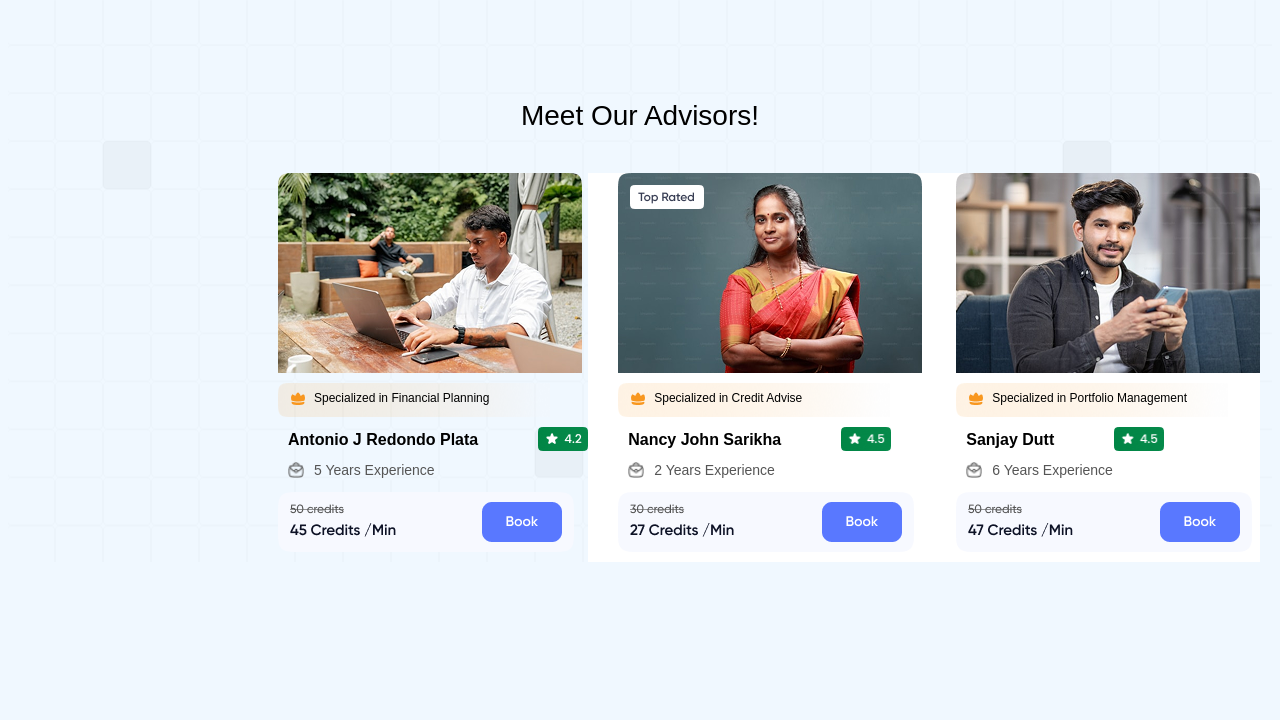
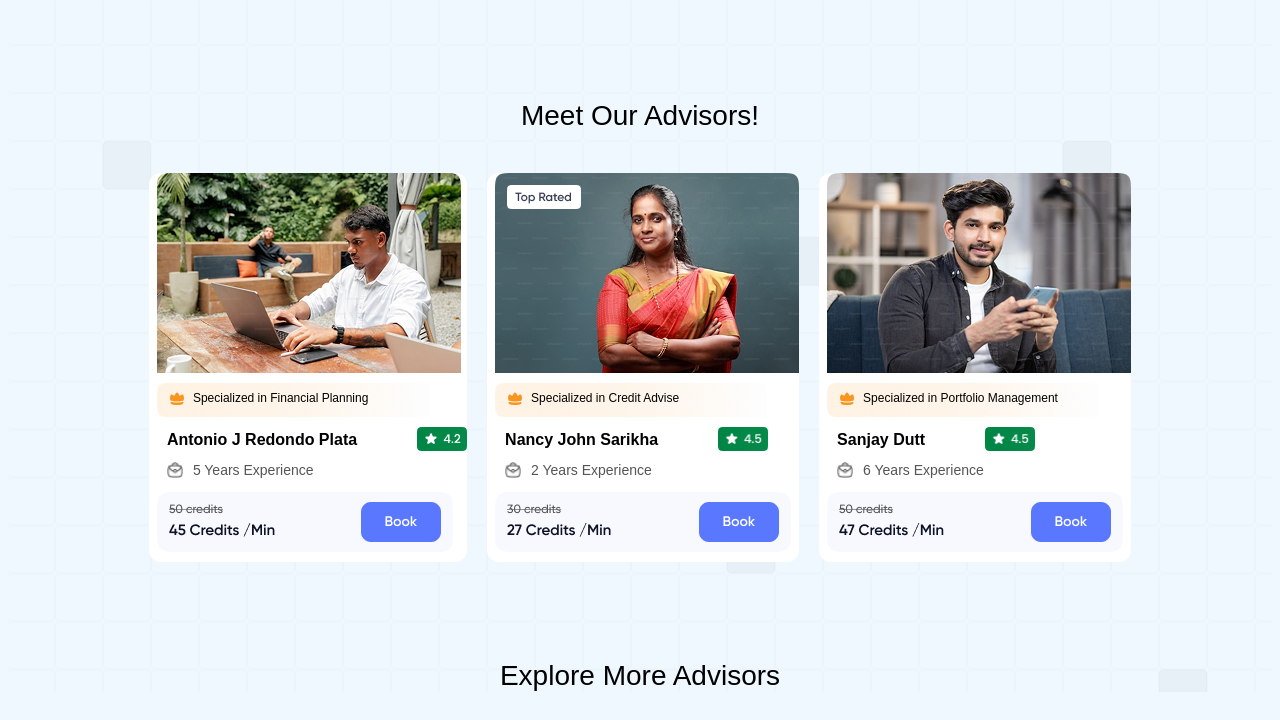
Before and after one commit to Janesh05/crayon, a plain HTML site: page index.html in a window 1280 px wide. Shown: the part 2111-2831 px from the top of the page. Before the commit the page ends 2681 px from the top, so only its background shows below. Drawn offline with Linux system fonts and the light colour scheme; a web font is replaced by a local one.

Commit message:
updated the code

```diff
--- a/index.html
+++ b/index.html
@@ -147,6 +147,7 @@
               <img src="credit_3.png" class="credit3">
            </div>
             </div>
+            <h3 class="page">Explore More Advisors</h3>
           </div>
     </body>
 </html>
--- a/task.css
+++ b/task.css
@@ -200,20 +200,19 @@ p {
 }
 .advisorx1 {
     display: flex;
-    align-content: center;
+    justify-content: center;
     padding-top: 13px;
-    padding-left: 170px;
+    gap: 20px;
 }
 .page4_heading {
     padding-top: 0px;
 }
 .card1 {
     border-radius: 12px;
-    width: 320;
-    height: 420;
-    top: 188px;
-    left: 181px;
-    padding-left: 100px;
+    background-color: #FFFFFF;
+    padding-left: 8px;
+    width: auto;
+    display: grid;
 }
 .card1_title {
     margin-top: 10px;
@@ -267,8 +266,9 @@ p {
     height: 420;
     top: 188px;
     left: 181px;
+    border-radius: 12px;
     background-color: #FFFFFF;
-    padding-left: 30px;
+    padding-left: 8px;
 }
 .card2_title {
     margin-top: 10px;
@@ -322,8 +322,9 @@ p {
     height: 420;
     background-color: #FFFFFF;
     top: 188px;
+    border-radius: 12px;
     left: 181px;
-    padding-left: 34px;
+    padding-left: 8px;
 }
 .card3_title {
     margin-top: 10px;
```
